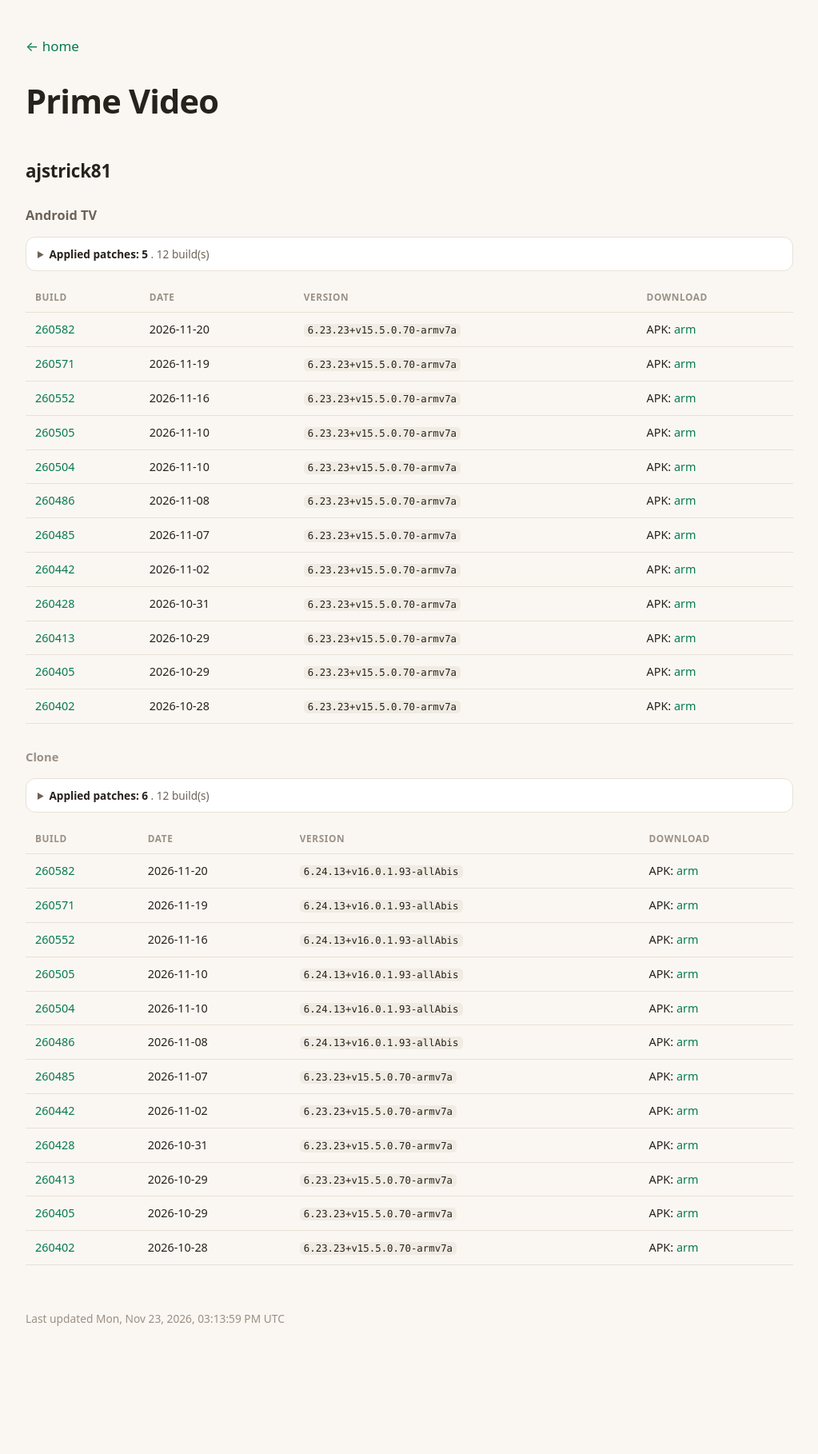
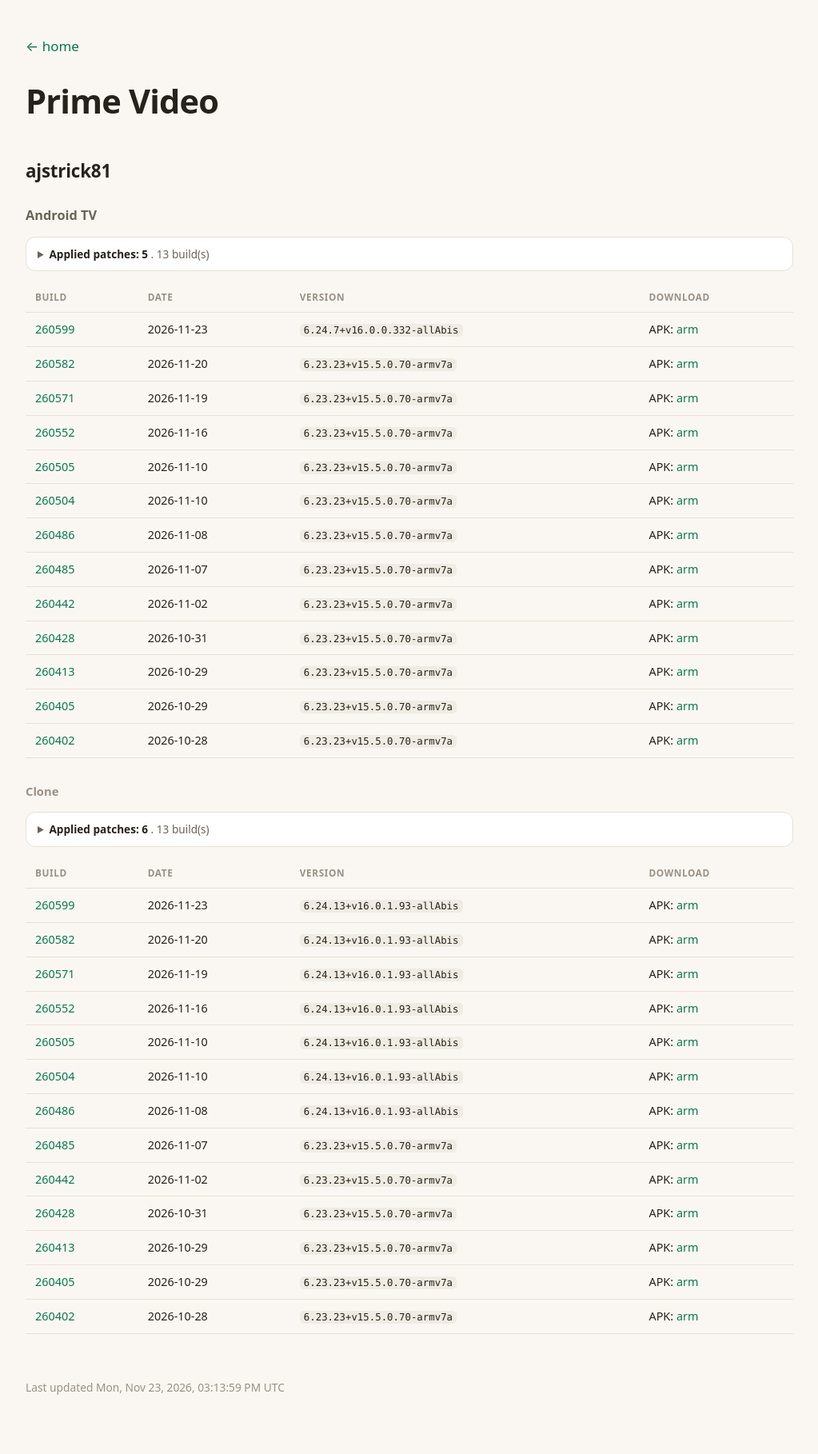
Before and after one commit to nullcpy/archive, a Jekyll site: the page built from apps/primevideo/index.md, in a window 1280 px wide. Shown: the whole page at 80% size, without its empty margins (128-1151 px from the left). Built offline with Jekyll 4.4.1, drawn with Linux system fonts in a browser that asks for light colours; before the commit the page ends 1732 px from its top, so only the background shows below that.

Commit message:
chore: rebuild the archive Pages surface [skip ci]

```diff
--- a/apps/primevideo/index.md
+++ b/apps/primevideo/index.md
@@ -8,7 +8,7 @@ title: Prime Video
 
 ### Android TV
 
-<details><summary><b>Applied patches: 5</b> . 12 build(s)</summary>
+<details><summary><b>Applied patches: 5</b> . 13 build(s)</summary>
 <ul>
 <li>Bundle native ad-strip hook</li>
 <li>Disable auto-updates</li>
@@ -20,6 +20,7 @@ title: Prime Video
 
 | Build | Date | Version | Download |
 |---|---|---|---|
+| [260599](https://github.com/nullcpy/archive/releases/tag/260599) | 2026-11-23 | `6.24.7+v16.0.0.332-allAbis` | APK: [arm](https://github.com/nullcpy/archive/releases/download/260599/prime-video-ajstrick81-android-tv-v6.24.7+v16.0.0.332-allAbis-arm-v7a.apk) |
 | [260582](https://github.com/nullcpy/archive/releases/tag/260582) | 2026-11-20 | `6.23.23+v15.5.0.70-armv7a` | APK: [arm](https://github.com/nullcpy/archive/releases/download/260582/prime-video-ajstrick81-android-tv-v6.23.23+v15.5.0.70-armv7a-arm-v7a.apk) |
 | [260571](https://github.com/nullcpy/archive/releases/tag/260571) | 2026-11-19 | `6.23.23+v15.5.0.70-armv7a` | APK: [arm](https://github.com/nullcpy/archive/releases/download/260571/prime-video-ajstrick81-android-tv-v6.23.23+v15.5.0.70-armv7a-arm-v7a.apk) |
 | [260552](https://github.com/nullcpy/archive/releases/tag/260552) | 2026-11-16 | `6.23.23+v15.5.0.70-armv7a` | APK: [arm](https://github.com/nullcpy/archive/releases/download/260552/prime-video-ajstrick81-android-tv-v6.23.23+v15.5.0.70-armv7a-arm-v7a.apk) |
@@ -35,7 +36,7 @@ title: Prime Video
 
 #### Clone
 
-<details><summary><b>Applied patches: 6</b> . 12 build(s)</summary>
+<details><summary><b>Applied patches: 6</b> . 13 build(s)</summary>
 <ul>
 <li>Bundle native ad-strip hook</li>
 <li>Clone Prime Video</li>
@@ -48,6 +49,7 @@ title: Prime Video
 
 | Build | Date | Version | Download |
 |---|---|---|---|
+| [260599](https://github.com/nullcpy/archive/releases/tag/260599) | 2026-11-23 | `6.24.13+v16.0.1.93-allAbis` | APK: [arm](https://github.com/nullcpy/archive/releases/download/260599/prime-video-ajstrick81-android-tv-clone-v6.24.13+v16.0.1.93-allAbis-arm-v7a.apk) |
 | [260582](https://github.com/nullcpy/archive/releases/tag/260582) | 2026-11-20 | `6.24.13+v16.0.1.93-allAbis` | APK: [arm](https://github.com/nullcpy/archive/releases/download/260582/prime-video-ajstrick81-android-tv-clone-v6.24.13+v16.0.1.93-allAbis-arm-v7a.apk) |
 | [260571](https://github.com/nullcpy/archive/releases/tag/260571) | 2026-11-19 | `6.24.13+v16.0.1.93-allAbis` | APK: [arm](https://github.com/nullcpy/archive/releases/download/260571/prime-video-ajstrick81-android-tv-clone-v6.24.13+v16.0.1.93-allAbis-arm-v7a.apk) |
 | [260552](https://github.com/nullcpy/archive/releases/tag/260552) | 2026-11-16 | `6.24.13+v16.0.1.93-allAbis` | APK: [arm](https://github.com/nullcpy/archive/releases/download/260552/prime-video-ajstrick81-android-tv-clone-v6.24.13+v16.0.1.93-allAbis-arm-v7a.apk) |
```
Also changed, not shown: apps/boostforreddit/index.md (+2 -1 lines), apps/googlekeyboard/index.md (+4 -2 lines), apps/peacock/index.md (+2 -1 lines), apps/truecaller/index.md (+2 -1 lines), index.md (+17 -17 lines).
